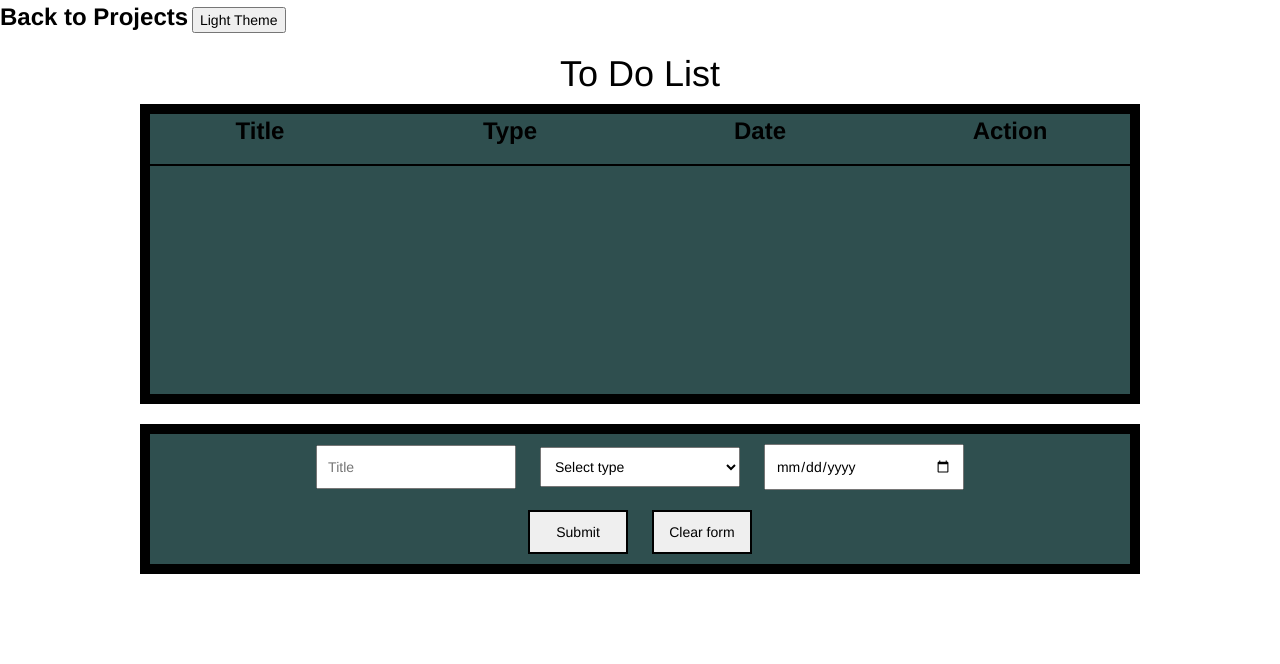
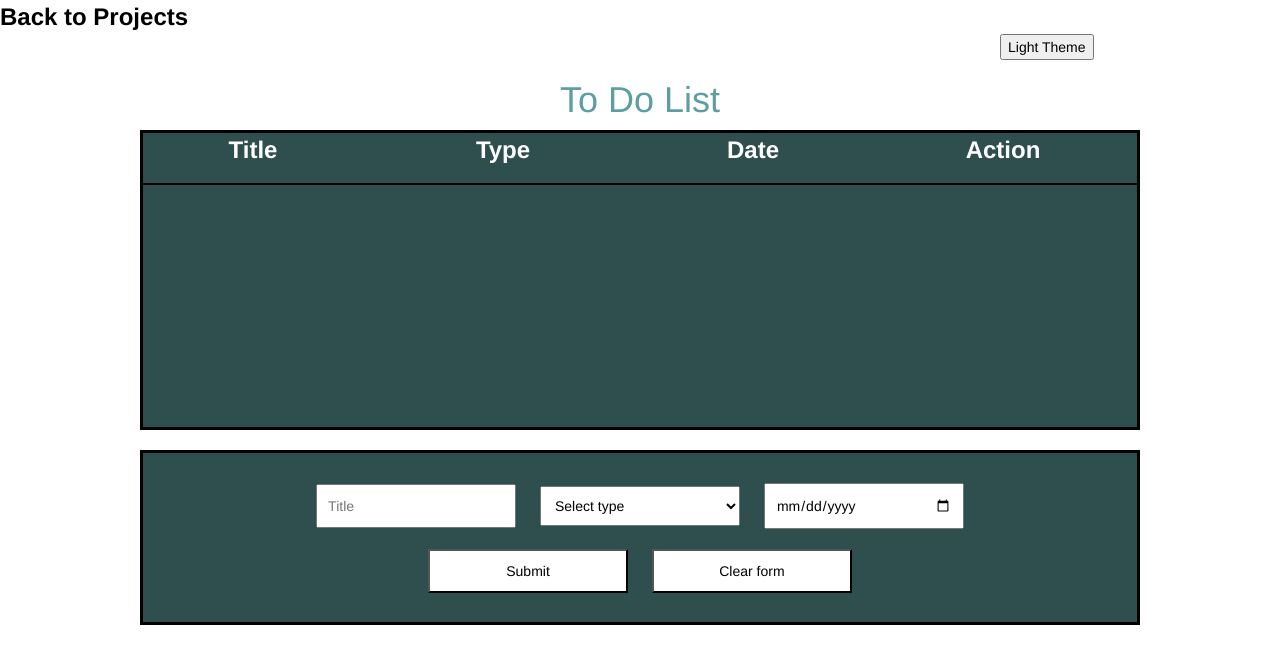
Before and after one commit to NilinReddrex/School-Work, a PHP site: page /nrg7nToDoListS20.html in a window 1280 px wide. Shown: the top 664 px of the page. Run offline with PHP 8.4, Linux system fonts and the light colour scheme; some libraries are stand-ins or nearby versions.

Commit message:
Challenge 6 Completed.

```diff
--- a/Portfolio/nrg7nToDoListS20.css
+++ b/Portfolio/nrg7nToDoListS20.css
@@ -5,8 +5,14 @@
     font-size: x-large;
 }
 
+#backLink.dark-mode {
+    color: white;
+
+}
+
 #currentTheme {
     color: black;
+    margin-left: 1000px;
 }
 
 #topHeaderContainer {
@@ -14,11 +20,11 @@
     width: 1000px;
     position: relative;
     margin: auto;
-
+    color: cadetblue;
 }
 
 .itemsContainer {
-    border: 10px solid black;
+    border: 3px solid black;
     width: 1000px;
     height: 300px;
     /* Reference for scroll ability: https://www.w3schools.com/css/css_overflow.asp*/
@@ -50,14 +56,18 @@
 }
 
 form {
-    border: 10px solid black;
+    border: 3px solid black;
     width: 1000px;
-    height: 150px;
+    height: 175px;
     background-color: darkslategrey;
     color: black;
     position: relative;
     margin: auto;
     text-align: center;
+}
+
+form.dark-mode {
+    background-color: black;
 }
 
 /* CSS forms reference https://www.w3schools.com/css/css_form.asp*/
@@ -66,10 +76,9 @@ select {
     padding: 10px;
     margin: 10px;
     width: 200px;
-
 }
 
-input[type=button] {
+inputtype {
     border: 2px solid black;
     width: 100px;
 }
@@ -78,14 +87,25 @@ input[type=button] {
 /* Reference: https://www.w3schools.com/howto/howto_js_toggle_dark_mode.asp*/
 body {
     background-color: white;
-    color: black;
+    color: white;
 }
 
 .dark-mode {
     background-color: black;
-    color: white;
-    link-color
+    color: black;
 }
 
 /*end of reference*/
+#errorMessage {
+    color: red;
 }
+
+.button {
+    background-color: white;
+    color: black;
+}
+
+.button.dark-mode {
+    background-color: black;
+    color: white;
+}
--- a/Portfolio/nrg7nToDoListS20.html
+++ b/Portfolio/nrg7nToDoListS20.html
@@ -3,6 +3,13 @@ Name: Nilin Reddrex
 Pawprint: nrg7n
 Date: 02/25/2020
 Challenge: To-Do List S20
+-->
+
+<!-- References:
+https://missouri.instructure.com/courses/28042/pages/lecture-08-html-forms?module_item_id=1756955
+https://missouri.instructure.com/courses/28042/pages/lecture-09-javascript-and-dom?module_item_id=1756957
+https://missouri.instructure.com/courses/28042/pages/lecture-10-accessing-form-data?module_item_id=1756942
+https://missouri.instructure.com/courses/28042/pages/lecture-11-jquery?module_item_id=1756944
 -->
 <!DOCTYPE html>
 <html lang="en">
@@ -10,6 +17,7 @@ Challenge: To-Do List S20
 <head>
     <meta charset="utf-8">
     <title>To Do List</title>
+    <!--jQuery-->
     <script src="https://code.jquery.com/jquery-3.4.1.min.js" integrity="sha256-CSXorXvZcTkaix6Yvo6HppcZGetbYMGWSFlBw8HfCJo=" crossorigin="anonymous"></script>
     <!--Bootstrap-->
     <link rel="stylesheet" href="https://maxcdn.bootstrapcdn.com/bootstrap/3.3.7/css/bootstrap.min.css">
@@ -18,13 +26,11 @@ Challenge: To-Do List S20
     <!--My external CSS-->
     <link rel="stylesheet" type="text/css" href="nrg7nToDoListS20.css">
     <!--My external JavaScript-->
-
-
-
+    <script src="nrg7nToDoListS20.js"></script>
 </head>
 
-<body>
-    <a id="backLink" href="#">Back to Projects</a>
+<body class="themed">
+    <a id="backLink" href="#" class=themed>Back to Projects</a>
     <button id="currentTheme" onclick="darkLightTheme()" value="Light Theme">Light Theme</button>
     <div id="topHeaderContainer">
         <h1 id="title" onclick="editTitle()">To Do List</h1>
@@ -40,6 +46,8 @@ Challenge: To-Do List S20
 
     <div id="formContainer">
         <form>
+            <span id="errorMessage"></span>
+            <br>
             <input type="text" id="formTitle" placeholder="Title" required>
             <select id="formType" name="type" required>
                 <!--disable first item reference
@@ -51,11 +59,10 @@ Challenge: To-Do List S20
             </select>
             <input type="date" id="formDate">
             <br>
-            <input type="button" onclick="submitForm()" value="Submit">
-            <input type="button" onclick="clearForm()" value="Clear form">
+            <input class="button themed" type="button" onclick="submitForm()" value="Submit">
+            <input class="button themed" type="button" onclick="clearForm()" value="Clear form">
         </form>
     </div>
-    <script src="nrg7nToDoListS20.js"></script>
 </body>
 
 </html>
--- a/Portfolio/nrg7nToDoListS20.js
+++ b/Portfolio/nrg7nToDoListS20.js
@@ -1,62 +1,69 @@
+/* References:
+https://missouri.instructure.com/courses/28042/pages/lecture-08-html-forms?module_item_id=1756955
+https://missouri.instructure.com/courses/28042/pages/lecture-09-javascript-and-dom?module_item_id=1756957
+https://missouri.instructure.com/courses/28042/pages/lecture-10-accessing-form-data?module_item_id=1756942
+https://missouri.instructure.com/courses/28042/pages/lecture-11-jquery?module_item_id=1756944
+*/
+
 function submitForm() {
+    // Clear validation error on submit
+    $("#errorMessage").html("");
+
+    // Get current form values
     var formTitle = document.getElementById("formTitle");
-    if (formTitle.value == "") {
-        alert("Title must be filled out");
+    var formType = document.getElementById("formType");
+    var formDate = document.getElementById("formDate");
+
+    // Validate form values are correct (set error message if invalid)
+    if (formTitle.value == "" || formType.selectedIndex == 0 || formDate.value == "") {
+        $("#errorMessage").html("All fields must be filled out!");
         return;
     }
-    var formType = document.getElementById("formType");
-    if (formType.selectedIndex == 0) {
-        alert("Type must be filled out");
-        return;
-    }
-    var formDate = document.getElementById("formDate");
-    if (formDate.value == "") {
-        alert("Date must be filled out");
-        return;
-    }
-
+    //Reference: https://www.w3schools.com/jsref/met_document_createelement.asp
+    // Create a new to-do row.
     var new_row = document.createElement('div');
     new_row.className = "row";
 
+    // Create the title column and add it to the row.
     var titleCol = document.createElement('div');
     titleCol.className = "itemHeads";
     titleCol.textContent = formTitle.value;
+    new_row.appendChild(titleCol);
 
-    new_row.appendChild(titleCol);
-    $(".itemsContainer").append(new_row);
-
+    // Create the type column and add it to the row.
     var typeCol = document.createElement('div');
     typeCol.className = "itemHeads";
     typeCol.textContent = formType.value;
+    new_row.appendChild(typeCol);
 
-    new_row.appendChild(typeCol);
-    $(".itemsContainer").append(new_row);
-
+    // Create the date column and add it to the row.
     var dateCol = document.createElement('div');
     dateCol.className = "itemHeads";
     dateCol.textContent = formDate.value;
+    new_row.appendChild(dateCol);
 
-    new_row.appendChild(dateCol);
+    // Create the action column, and the checkmark within it, and add it to the row.
+    var actionCol = document.createElement('div');
+    actionCol.className = "itemHeads";
+    var checkMark = document.createElement('span');
+    checkMark.className = "glyphicon glyphicon-ok";
+
+    // Add an onclick event that will remove the row when clicked.
+    checkMark.addEventListener("click", function () {
+        rowDelete(new_row);
+    });
+
+    actionCol.appendChild(checkMark);
+    new_row.appendChild(actionCol);
+
+    // Add the new row to the items container.
     $(".itemsContainer").append(new_row);
 
-    var actionCol = document.createElement('div');
-    actionCol.className = "itemHeads";
-    actionCol.textContent = "glyphicon glyphicon-ok";
-
-    new_row.appendChild(actionCol);
-    $(".itemsContainer").append(new_row);
-
-    /*$(".itemsContainer").append(
-        " <div class='row'>" +
-        " <div class='itemHeads'>" + formTitle.value + "</div>" +
-        " <div class='itemHeads'>" + formType.value + "</div>" +
-        " <div class='itemHeads'>" + formDate.value + "</div>" +
-        " <div class='itemHeads' onclick='rowDelete(this)'>" + " <span class='	glyphicon glyphicon-ok'></span>" + "</div>" +
-        "</div>");*/
-
+    // Clear the form after submission.
+    // end of reference
     clearForm();
 }
-
+//Reference: https://www.youtube.com/watch?list=PLpvL1C_oZsr-ip4CO7vR98o8GB-cqdvif&time_continue=9&v=Qpd-Gfa4qYk&feature=emb_logo Lecture Material
 function clearForm() {
     var textareaObject = document.getElementById("formTitle");
     textareaObject.value = null;
@@ -65,15 +72,13 @@ function clearForm() {
     var textareaObject = document.getElementById("formType")
     textareaObject.selectedIndex = 0;
 }
-
+//Reference: https://www.w3schools.com/jsref/met_select_remove.asp
 function rowDelete(clickedObject) {
-    clickedObject.parentElement.remove();
+    clickedObject.remove();
 }
 /* Reference: https://www.w3schools.com/howto/howto_js_toggle_dark_mode.asp*/
 function darkLightTheme() {
-    var element = document.body;
-    element.classList.toggle("dark-mode");
-
+    $(".themed").toggleClass("dark-mode");
 
     var elem = document.getElementById("currentTheme");
     if (elem.innerHTML == "Light Theme") {
@@ -85,11 +90,7 @@ function darkLightTheme() {
 /* Reference: https://www.w3schools.com/jsref/met_win_prompt.asp*/
 function editTitle() {
     var editedTitle = prompt("Change title.");
-    if (editedTitle !== null) {
+    if (editedTitle !== null && editedTitle !== "") {
         document.getElementById("title").innerHTML = editedTitle;
-    } else if (editedTitle == null) {
-        document.getElementById("title").innerHTML = "To Do List";
     }
-
 }
-/*end*/
```
